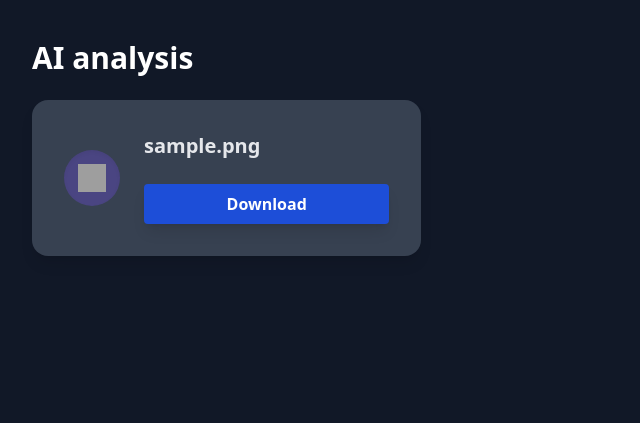
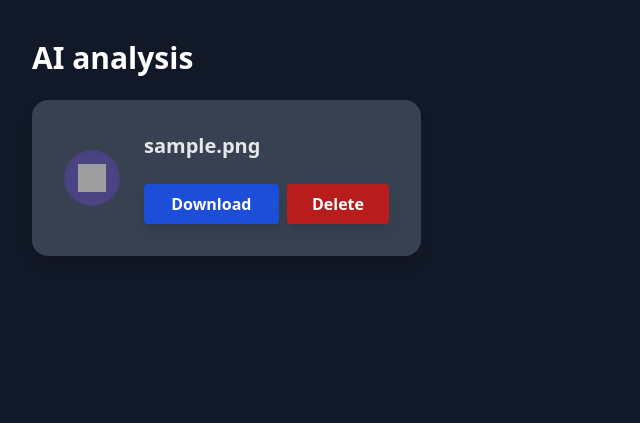
Before and after one commit to SalihK61/eindwerk, a Flask app: template FileAnalyzer/templates/reports.html in a window 1280 px wide. Shown: the part 72-495 px from the top of the page, without its empty margins (0-640 px from the left). Run offline with Flask 3, Linux system fonts and the light colour scheme; the template is opened without the code that fills it: values that come from a table or form of the project are taken from there, others are empty; tables that the repository leaves empty hold one stand-in row (values such as "Sample post"); some libraries are stand-ins or nearby versions; grey boxes are pictures that could not be loaded.

Commit message:
delete knop aan report.html + csvs.html delete knop dark mode design + delete_pdf aan routes toegevoegd

```diff
--- a/FileAnalyzer/templates/csvs.html
+++ b/FileAnalyzer/templates/csvs.html
@@ -61,7 +61,7 @@
                                       class="flex-1">
                                     <button type="submit"
                                             class="csv-delete-btn relative w-full px-4 py-2 bg-red-600 hover:bg-red-500 dark:bg-red-700 dark:hover:bg-red-600 rounded text-white text-center shadow-lg hover:scale-105 transition-all duration-300 overflow-hidden font-semibold">
-                                        <span class="relative z-10">Delete</span>
+                                        <span class="relative z-10 text-black dark:text-white">Delete</span>
                                         <span class="progress absolute left-0 top-0 h-full w-0 bg-gray-800 dark:bg-gray-300 transition-all duration-300 z-0"></span>
                                     </button>
                                 </form>
--- a/FileAnalyzer/templates/reports.html
+++ b/FileAnalyzer/templates/reports.html
@@ -38,27 +38,41 @@
                                 {{ pdf.filename }}
                             </h3>
                             <div class="mt-4 flex space-x-2">
+                                <!-- Download button -->
                                 <a
                                         href="{{ url_for('main.download_file', filename=pdf.filename) }}"
                                         class="download-btn relative flex-1 px-4 py-2 bg-blue-600 hover:bg-blue-500 dark:bg-blue-700 dark:hover:bg-blue-600 rounded text-center shadow-lg hover:scale-105 transition-all duration-300 overflow-hidden font-semibold"
-                download
-              >
+                                        download>
                                     <span class="relative z-10 text-gray-900 dark:text-white">Download</span>
                                     <span class="progress absolute left-0 top-0 h-full w-0 bg-green-500 dark:bg-green-700 transition-all duration-300 z-0"></span>
                                 </a>
+
+                                <!-- Delete button -->
+                                <form method="POST"
+                                      action="{{ url_for('main.delete_pdf', pdf_id=pdf.id) }}"
+                                      onsubmit="return confirm('Are you sure you want to delete this report?');"
+                                      class="flex-1">
+                                    <button type="submit"
+                                            class="pdf-delete-btn relative w-full px-4 py-2 bg-red-600 hover:bg-red-500 dark:bg-red-700 dark:hover:bg-red-600 rounded text-white text-center shadow-lg hover:scale-105 transition-all duration-300 overflow-hidden font-semibold">
+                                        <span class="relative z-10 text-black dark:text-white">Delete</span>
+                                        <span class="progress absolute left-0 top-0 h-full w-0 bg-gray-800 dark:bg-gray-300 transition-all duration-300 z-0"></span>
+                                    </button>
+                                </form>
                             </div>
+
                         </div>
                     </div>
                 {% endfor %}
             </div>
         {% else %}
-    <p class="text-gray-900 dark:text-white" data-aos="fade-up" data-aos-delay="200">Geen rapporten gevonden.</p>
+            <p class="text-gray-900 dark:text-white" data-aos="fade-up" data-aos-delay="200">Geen rapporten
+                gevonden.</p>
         {% endif %}
     </main>
 
     <script>
-document.querySelectorAll('.download-btn').forEach(function(btn) {
-  btn.addEventListener('click', function() {
+        document.querySelectorAll('.download-btn').forEach(function (btn) {
+            btn.addEventListener('click', function () {
                 const progress = btn.querySelector('.progress');
                 progress.style.width = "100%";
                 progress.style.left = "0";
@@ -75,5 +89,21 @@
                 }, 2000);
             });
         });
+
+        // Delete button animation
+        document.querySelectorAll('.pdf-delete-btn').forEach(function (btn) {
+            btn.addEventListener('click', function () {
+                const progress = btn.querySelector('.progress');
+                progress.style.width = "100%";
+                progress.style.left = "0";
+                progress.style.right = "auto";
+                progress.style.transition = "width 0.4s cubic-bezier(.7,0,.3,1)";
+                btn.classList.remove('bg-red-600', 'hover:bg-red-500', 'dark:bg-red-700', 'dark:hover:bg-red-600');
+                btn.classList.add('bg-gray-800', 'dark:bg-gray-300');
+                btn.querySelector('span').classList.add('text-white');
+                // Let form submit immediately, so no reset
+            });
+        });
+
     </script>
 {% endblock %}
```
Also changed, not shown: FileAnalyzer/routes.py (+38 -4 lines). Lines whose indentation alone changed are shown as unchanged.
